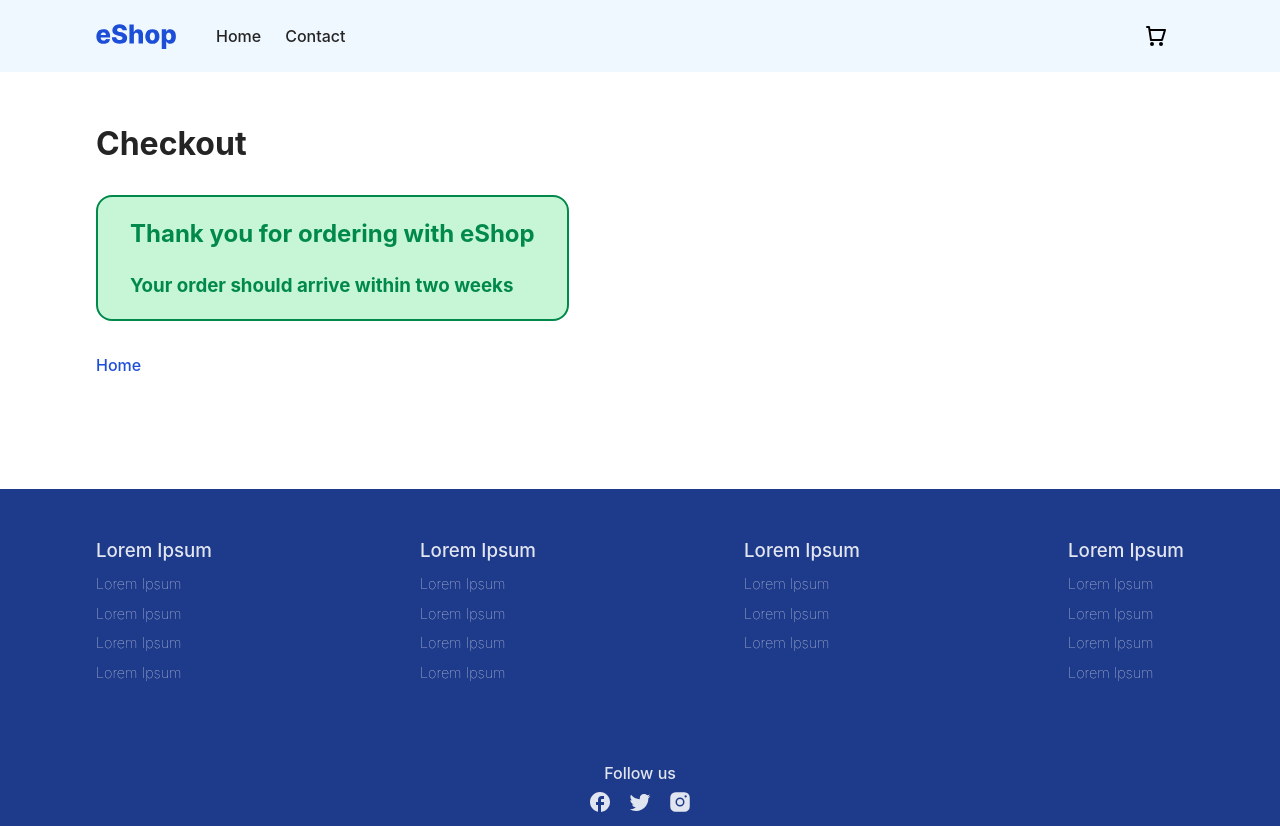
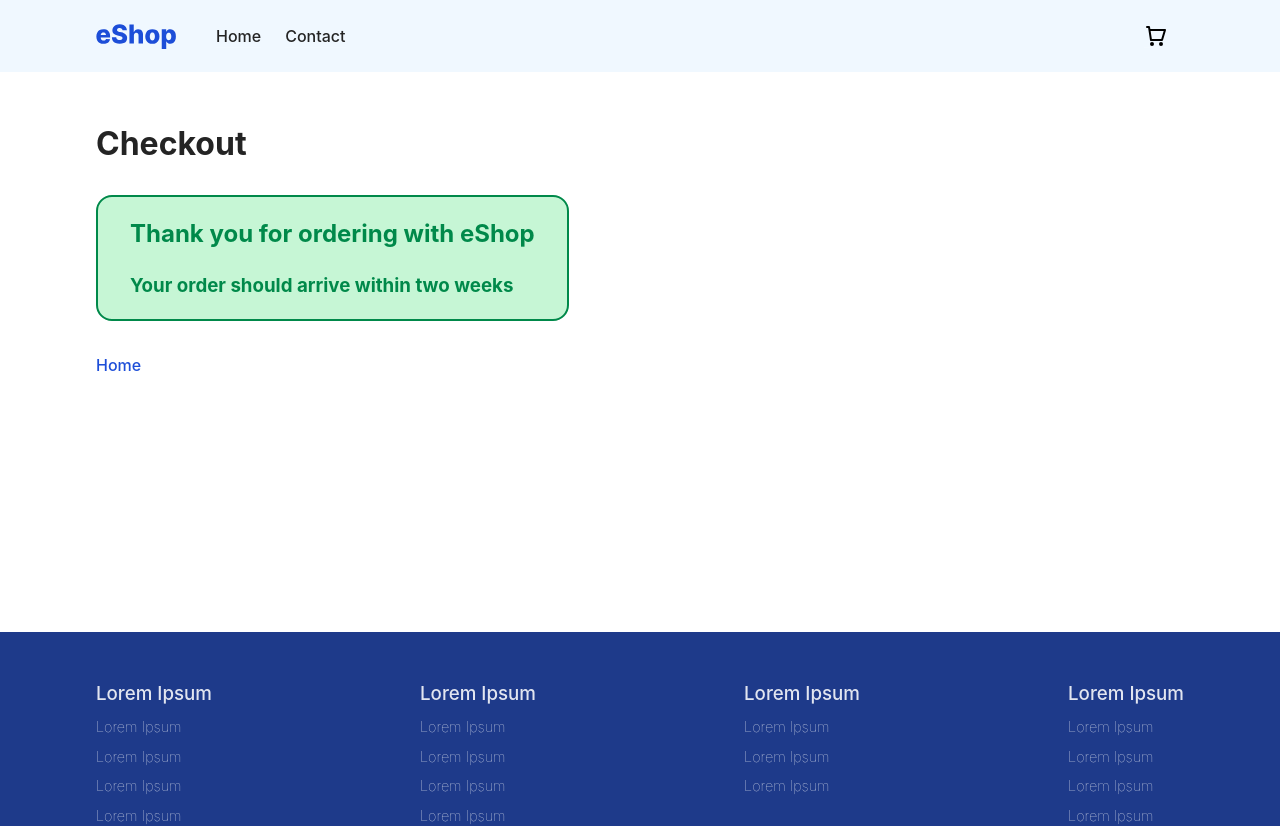
Before and after one commit to baresi687/js-frameworks-ca, a React (Vite) app: page /cart/checkout-success in a window 1280 px wide. Shown: the top 826 px of the page. Built offline with nearby package versions, Linux system fonts and the light colour scheme.

Commit message:
Adds min height class on pages with less content

```diff
--- a/src/components/layout/Layout.scss
+++ b/src/components/layout/Layout.scss
@@ -21,6 +21,10 @@ textarea {
 
 input {
   height: 40px;
+}
+
+.height-min-content {
+  min-height: 50vh;
 }
 
 .loader-container {
--- a/src/components/pages/CheckoutSuccess.jsx
+++ b/src/components/pages/CheckoutSuccess.jsx
@@ -4,7 +4,7 @@ import styles from './CheckoutSuccess.module.scss';
 function CheckoutSuccess() {
   return (
     <section>
-      <div className={'container'}>
+      <div className={'container height-min-content'}>
         <h1>Checkout</h1>
         <div className={styles.checkout}>
           <div className={'checkout-success-message'}>
--- a/src/components/pages/Contact.jsx
+++ b/src/components/pages/Contact.jsx
@@ -37,7 +37,7 @@ function Contact() {
 
   return (
     <section className={styles.contact}>
-      <div className={'container'}>
+      <div className={'container height-min-content'}>
         <h1>Contact us</h1>
         <div className={'contact-container'}>
           <form onSubmit={handleSubmit(onSubmit)} onBlur={() => setIsSubmitted(false)}>
```
